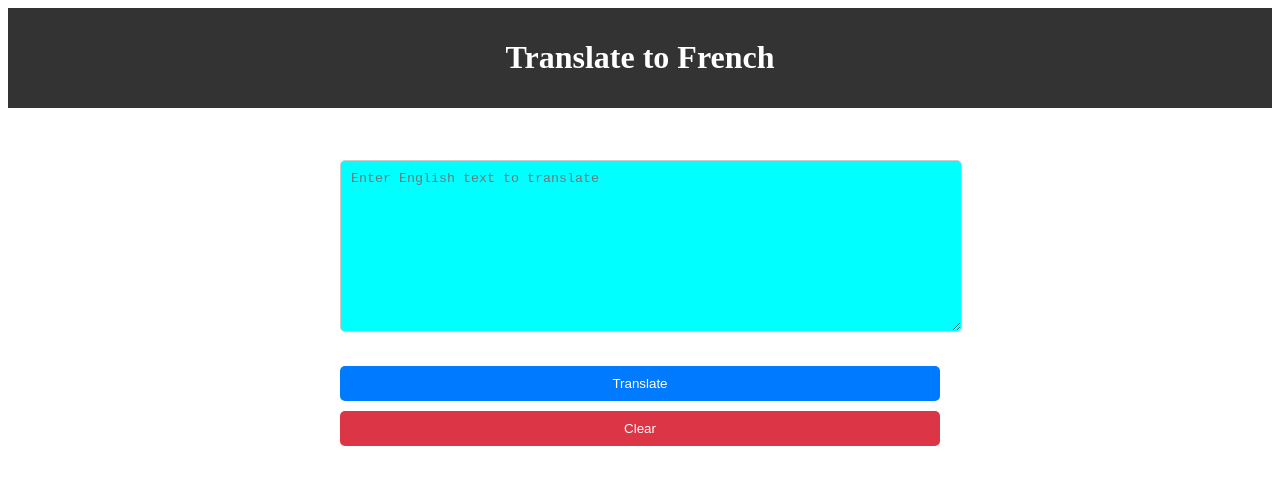
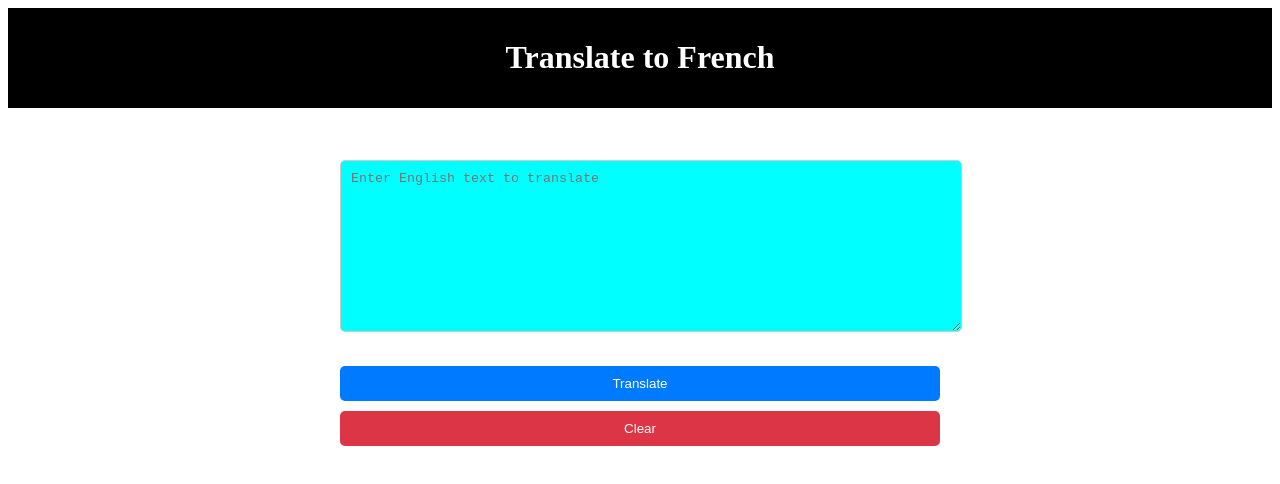
Before and after one commit to Nikhil190552/Translate, a Next.js app: page / in a window 1280 px wide. Shown: the top 484 px of the page. Built offline with nearby package versions, Linux system fonts and the light colour scheme.

Commit message:
Gappu 	modified:   src/styles/globals.css

```diff
--- a/src/styles/globals.css
+++ b/src/styles/globals.css
@@ -1,5 +1,5 @@
 .header {
-  background-color: #333;
+  background-color: #000;
   color: #fff;
   text-align: center;
   padding: 10px;
```
